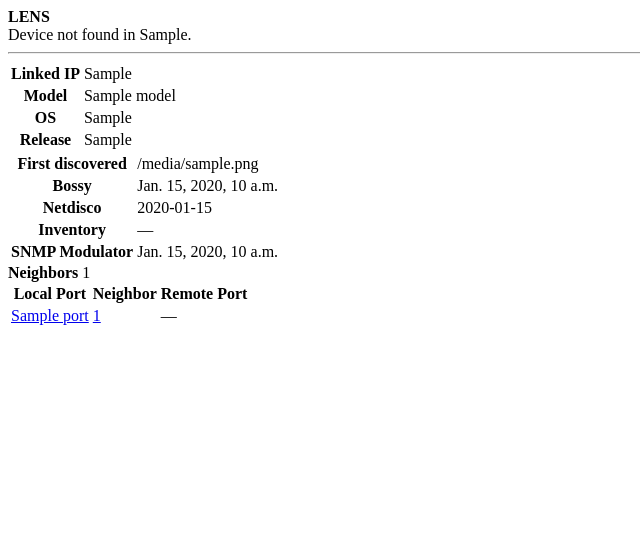
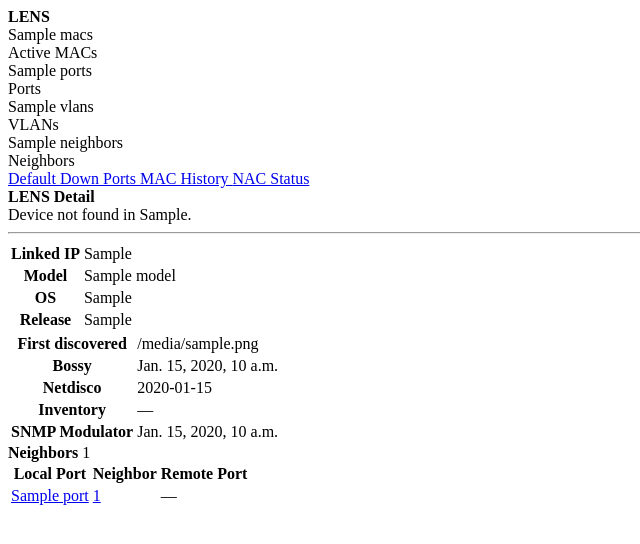
Before and after one commit to zebbra/netbox-lens, a Django app: template netbox_lens/templates/netbox_lens/device_nodes_panel.html in a window 1280 px wide. Shown: the top 544 px of the page, without its empty margins (0-640 px from the left). Run offline with Django 3.2, Linux system fonts and the light colour scheme; the template is opened without the code that fills it: most values are stand-ins (such as "Sample title", 1, 10 or a date in 2020).

Commit message:
Merge LENS quick-links into the main device panel, prioritized to the top
Folded the separate left_page() quick-links card into right_page(),
computed alongside the existing stats/summary data instead of a second
Netdisco round trip. It's now the first card shown and carries the
Active MACs/Ports/VLANs/Neighbors counts (still shown when available),
so it's useful even before the detail card below it. The detail card
(Linked IP/Model/OS/timestamps/sync actions) is renamed "LENS Detail".

Also: quick-links no longer disappear when a device has no primary IP
or no backends configured — they only need the device name.

```diff
--- a/netbox_lens/templates/netbox_lens/device_nodes_panel.html
+++ b/netbox_lens/templates/netbox_lens/device_nodes_panel.html
@@ -1,17 +1,15 @@
 {% load i18n %}
 {% load lens_filters %}
 
-{% if lens_stats %}
+{% if lens_device_name %}
 <div class="card mb-3">
   <div class="card-header d-flex align-items-center gap-2">
     <i class="mdi mdi-magnify-scan" aria-hidden="true"></i>
     <strong>LENS</strong>
-    <i class="mdi mdi-information-outline text-muted" aria-hidden="true"
-       title="{% trans 'Netdisco: device data. Discobox: syncs inventory to NetBox. SNMP Modulator: writes polling config.' %}"></i>
   </div>
   <div class="card-body">
-    {% if lens_found %}
-    <div class="d-flex gap-4">
+    {% if lens_stats %}
+    <div class="d-flex gap-4 mb-3">
       <div class="text-center">
         <div class="fs-4 fw-bold">{{ lens_stats.macs }}</div>
         <div class="text-muted small">{% trans "Active MACs" %}</div>
@@ -29,10 +27,38 @@
         <div class="text-muted small">{% trans "Neighbors" %}</div>
       </div>
     </div>
-    {% else %}
+    {% endif %}
+    <div class="d-flex flex-wrap gap-2">
+      <a class="btn btn-outline-secondary btn-sm" href="{% url 'plugins:netbox_lens:interface_search' %}?device={{ lens_device_name|urlencode }}">
+        <i class="mdi mdi-ethernet" aria-hidden="true"></i> {% trans "Default" %}
+      </a>
+      <a class="btn btn-outline-secondary btn-sm" href="{% url 'plugins:netbox_lens:down_ports' %}?device={{ lens_device_name|urlencode }}">
+        <i class="mdi mdi-lan-disconnect" aria-hidden="true"></i> {% trans "Down Ports" %}
+      </a>
+      <a class="btn btn-outline-secondary btn-sm" href="{% url 'plugins:netbox_lens:mac_history' %}?device={{ lens_device_name|urlencode }}">
+        <i class="mdi mdi-history" aria-hidden="true"></i> {% trans "MAC History" %}
+      </a>
+      <a class="btn btn-outline-secondary btn-sm" href="{% url 'plugins:netbox_lens:nac_status' %}?device={{ lens_device_name|urlencode }}">
+        <i class="mdi mdi-shield-search" aria-hidden="true"></i> {% trans "NAC Status" %}
+      </a>
+    </div>
+  </div>
+</div>
+{% endif %}
+
+{% if lens_stats %}
+<div class="card mb-3">
+  <div class="card-header d-flex align-items-center gap-2">
+    <i class="mdi mdi-magnify-scan" aria-hidden="true"></i>
+    <strong>{% trans "LENS Detail" %}</strong>
+    <i class="mdi mdi-information-outline text-muted" aria-hidden="true"
+       title="{% trans 'Netdisco: device data. Discobox: syncs inventory to NetBox. SNMP Modulator: writes polling config.' %}"></i>
+  </div>
+  <div class="card-body">
+    {% if not lens_found %}
     <div class="text-muted">{% trans "Device not found in" %} {{ lens_backends|join:", " }}.</div>
+    <hr class="my-3">
     {% endif %}
-    <hr class="my-3">
     <div class="row">
       <div class="col-4">
         <table class="table table-hover attr-table table-sm mb-2">
```
Also changed, not shown: netbox_lens/template_content.py (+24 -25 lines), netbox_lens/templates/netbox_lens/device_search_links.html (deleted, +0 -21 lines).
